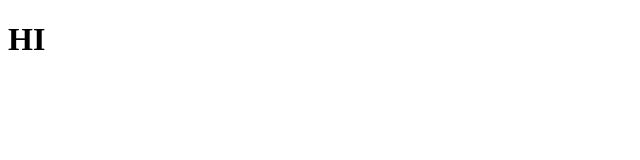
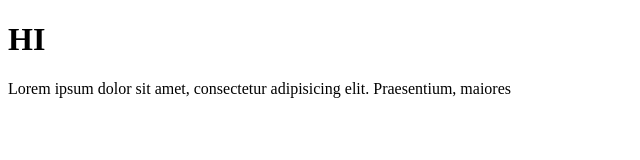
Before and after one commit to BeesanJehad/BeesanAndRazan, a plain HTML site: page index.html in a window 1280 px wide. Shown: the whole page, without its empty margins (0-640 px from the left). Drawn offline with Linux system fonts and the light colour scheme.

Commit message:
new code

```diff
--- a/index.html
+++ b/index.html
@@ -7,5 +7,6 @@
 </head>
 <body>
     <h1>HI</h1>
+    <p>Lorem ipsum dolor sit amet, consectetur adipisicing elit. Praesentium, maiores</p>
 </body>
 </html>
```
